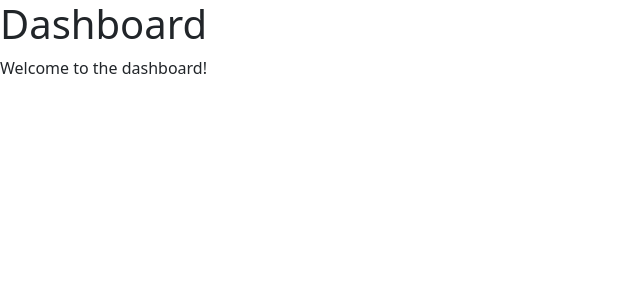
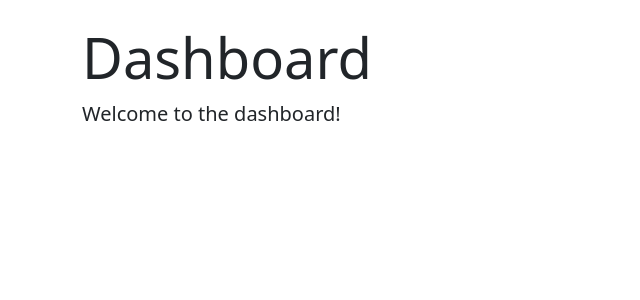
Before and after one commit to offtheclockk/ExpenseReimbursementSystem, a React (Vite) app in the folder react/ems/: page /dashboard in a window 1280 px wide. Shown: the top 300 px of the page, without its empty margins (0-640 px from the left). Built offline with nearby package versions, Linux system fonts and the light colour scheme.

Commit message:
dashboard styling

```diff
--- a/react/ems/src/components/Dashboard.tsx
+++ b/react/ems/src/components/Dashboard.tsx
@@ -1,10 +1,13 @@
 import React from "react";
+import "bootstrap/dist/css/bootstrap.min.css";
 
 const Dashboard: React.FC = () => {
   return (
-    <div>
-      <h1>Dashboard</h1>
-      <p>Welcome to the dashboard!</p>
+    <div className="container">
+      <div className="jumbotron mt-4">
+        <h1 className="display-4">Dashboard</h1>
+        <p className="lead">Welcome to the dashboard!</p>
+      </div>
     </div>
   );
 };
```
